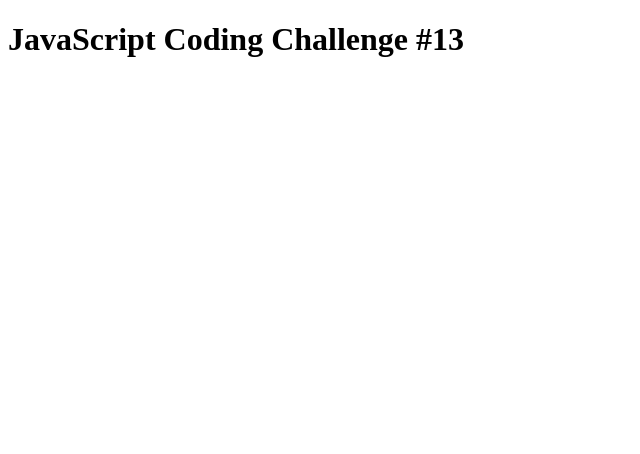
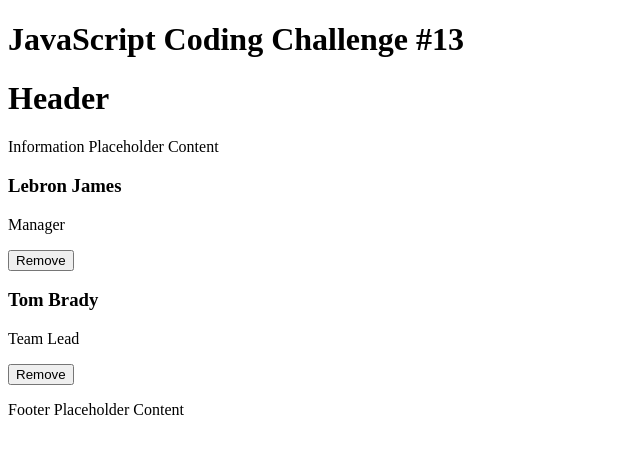
Before and after one commit to hirundes/cc_13, a plain HTML site: page index.html in a window 1280 px wide. Shown: the whole page, without its empty margins (0-640 px from the left). Drawn offline with Linux system fonts and the light colour scheme.

Commit message:
Task 1 - Base Structure Created

```diff
--- a/cc_13.js
+++ b/cc_13.js
@@ -1 +1,39 @@
-console.log("test")
+//Task 1 - Base Structure Created
+//HTML Coding
+
+//Task 2 - Employee Cards Dynamic Addition
+function createEmployeeCard(name, position) {
+    const employeeContainer = document.getElementById("employeeContainer");
+    const employeeCard = document.createElement("div");
+    employeeCard.setAttribute("class", "employee-card");
+
+    const employeeName = document.createElement("h3"); //Creating employeeName and Appending it to the card
+    employeeName.textContent = name;
+    employeeCard.appendChild(employeeName);
+
+    const employeePosition = document.createElement("p"); //Creating employeePosition and Appending it to the card
+    employeePosition.textContent = position;
+    employeeCard.appendChild(employeePosition);
+
+    const removeButton = document.createElement("button"); //Creating remove button and making it work
+    removeButton.textContent = "Remove";
+    removeButton.addEventListener("click", () => {
+        employeeCard.remove();
+    });
+    employeeCard.appendChild(removeButton); //Appending remove button
+
+    employeeContainer.appendChild(employeeCard); //Appending employee card to the employee container
+}
+
+createEmployeeCard("Lebron James", "Manager"); //Test Case 1
+createEmployeeCard("Tom Brady", "Team Lead"); //Test Case 2
+
+//Task 3 - Bulk Update on Employee Cards
+const employeeCardsNodeList = document.querySelectorAll("employee-card");
+const employeeCardArray = Array.from(employeeCardsNodeList)
+employeeCardArray.forEach(card => {
+    const p = card.querySelector("p");
+    if (p) {
+        p.textContent += " - Updated";
+    }
+});
--- a/index.html
+++ b/index.html
@@ -7,6 +7,18 @@
 </head>
 <body>
     <h1>JavaScript Coding Challenge #13</h1>
-    <script src="cc_13.js"></script>
+    <title>Employee Page</title>
+</head>
+    <body>
+        <header>
+            <h1>Header</h1>
+        </header>
+<main>
+    <div id="employeeContainer">
+        <p>Information Placeholder Content</p>
+     </div>
+    <footer>
+        <p>Footer Placeholder Content</p>
+        <script src="cc_13.js"></script>
 </body>
 </html>
```
